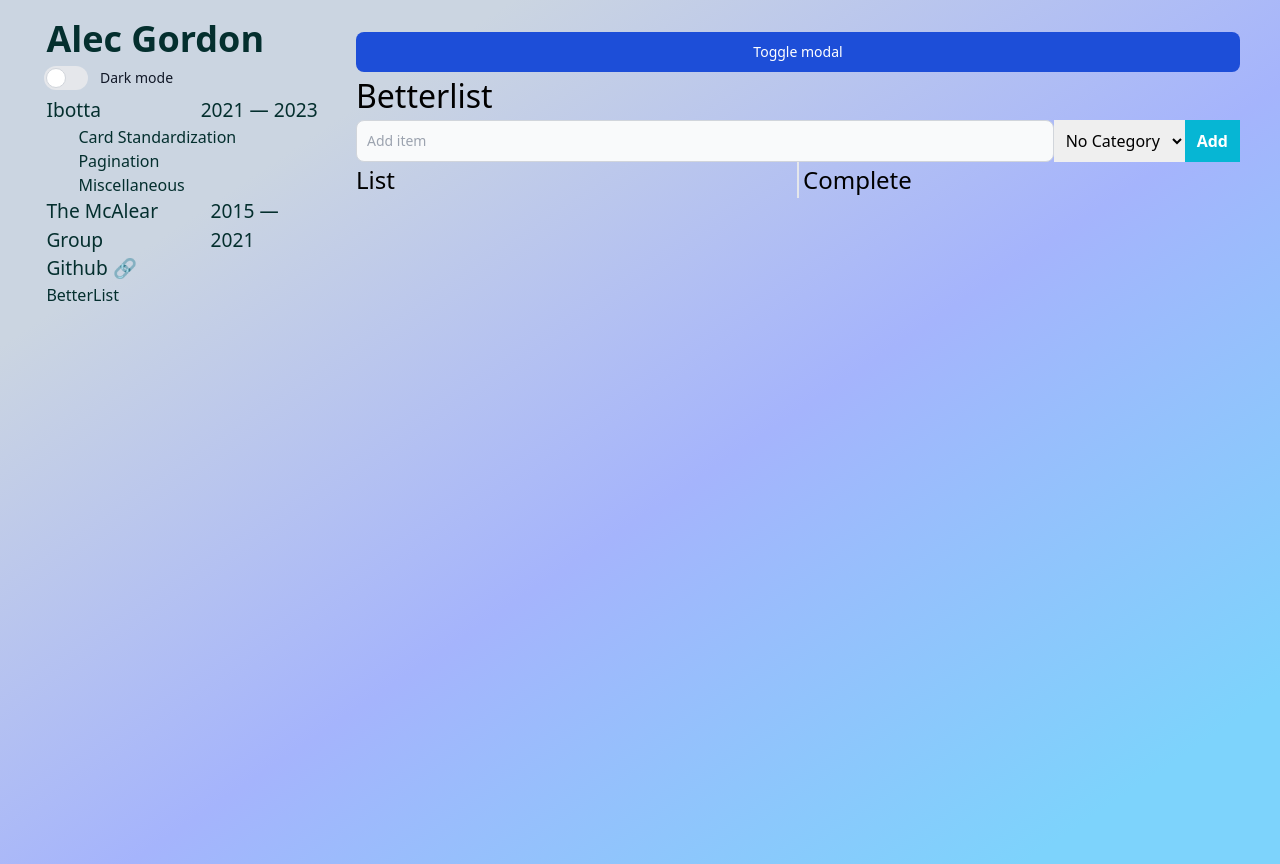
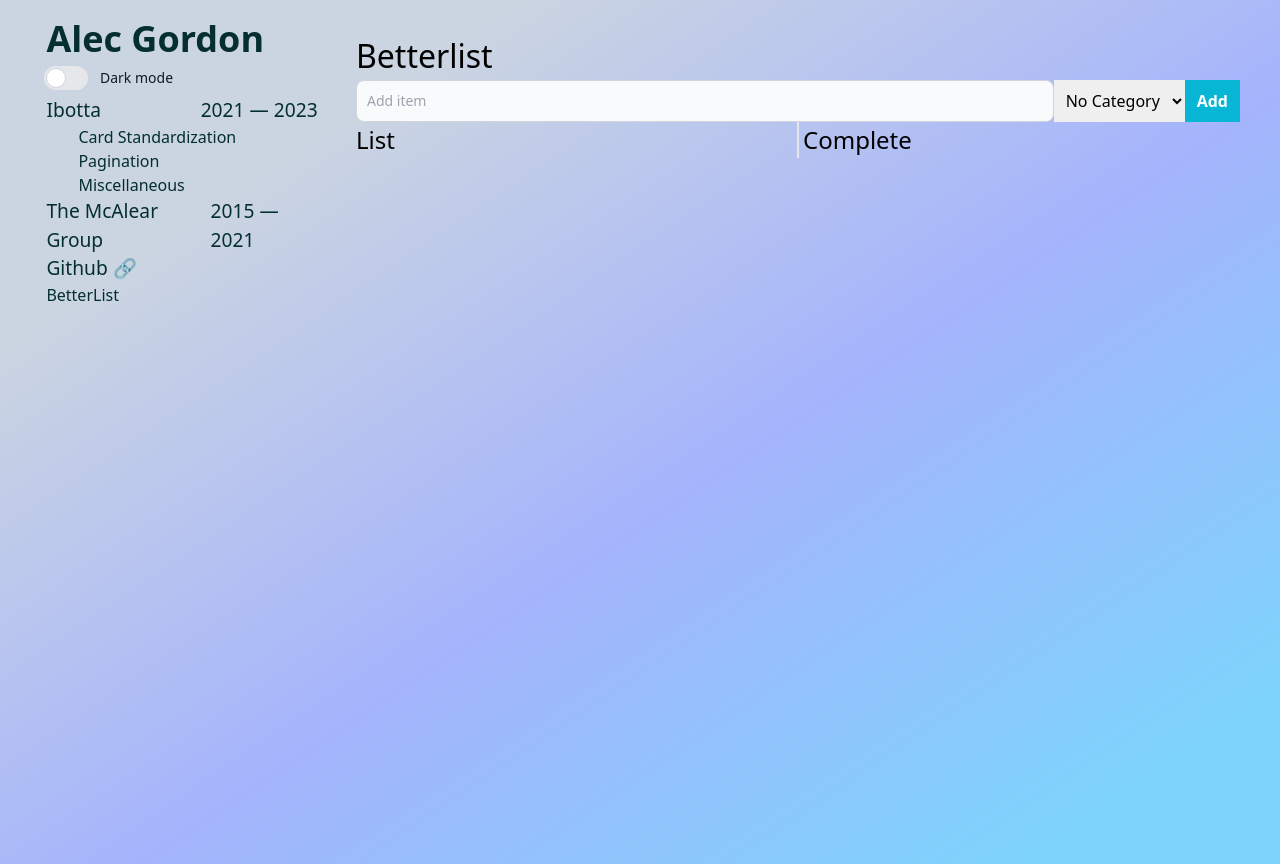
Before and after one commit to insanealec/alecgordon, a Vue app: page /betterlist in a window 1280 px wide. Built offline with nearby package versions, Linux system fonts and the light colour scheme.

Commit message:
re-hide modal thingy

```diff
--- a/src/components/betterlist/BetterList.vue
+++ b/src/components/betterlist/BetterList.vue
@@ -2,7 +2,7 @@
 import { ref } from 'vue';
 import { useListStore, DEFAULT_CATEGORY } from '@/stores/list';
 import ListItem from './ListItem.vue';
-import CategoryModal from './CategoryModal.vue';
+// import CategoryModal from './CategoryModal.vue';
 
 const store = useListStore();
 let term = ref('');
@@ -18,7 +18,7 @@ const addTerm = () => {
 <template>
 <div class="flex min-h-screen flex-col">
   <div class="flex flex-col w-full">
-    <CategoryModal />
+    <!-- <CategoryModal /> -->
     <h2 class="w-full">Betterlist</h2>
     <form class="flex" @submit.prevent="addTerm">
       <input type="text" list="terms" name="term" placeholder="Add item" v-model.trim="term" />
```
